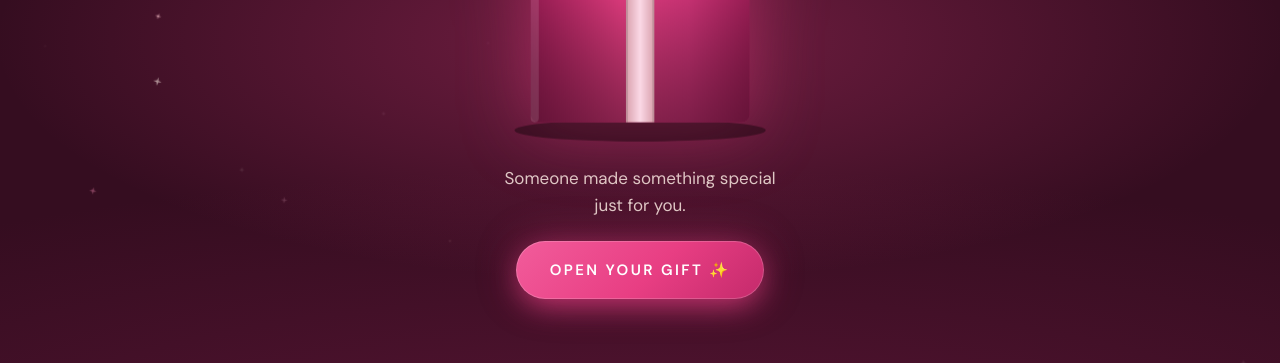
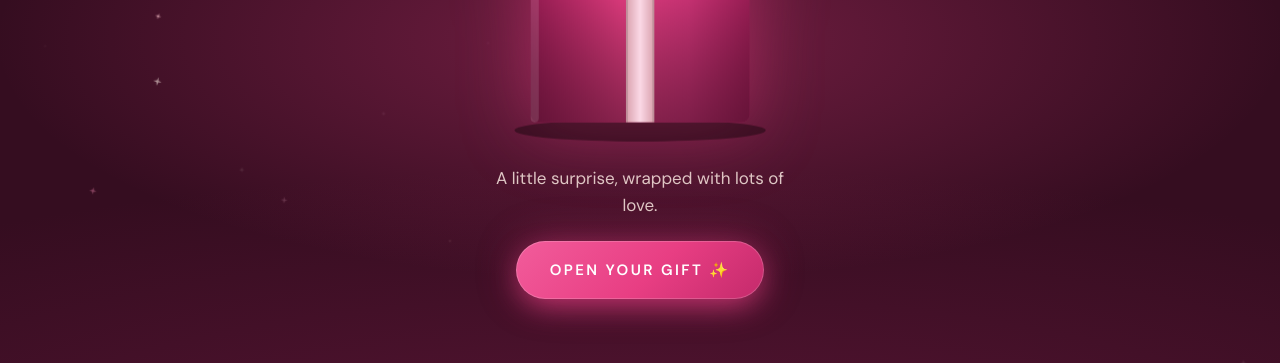
Before and after one commit to shuvodipcankon-stack/Birthday, a plain HTML site: page index.html in a window 1280 px wide. Shown: the part 360-723 px from the top of the page. Drawn offline with nearby package versions, Linux system fonts and the light colour scheme.

Commit message:
Update index.html

```diff
--- a/index.html
+++ b/index.html
@@ -236,7 +236,7 @@ h1{margin-top:16px;font-family:var(--display);font-weight:600;line-height:.95;te
         </g>
       </svg>
     </button>
-    <p class="gift-sub">Someone made something special just for you.</p>
+    <p class="gift-sub">A little surprise, wrapped with lots of love.</p>
     <button class="cta" id="openBtn">OPEN YOUR GIFT ✨</button>
   </div>
 </div>
```
